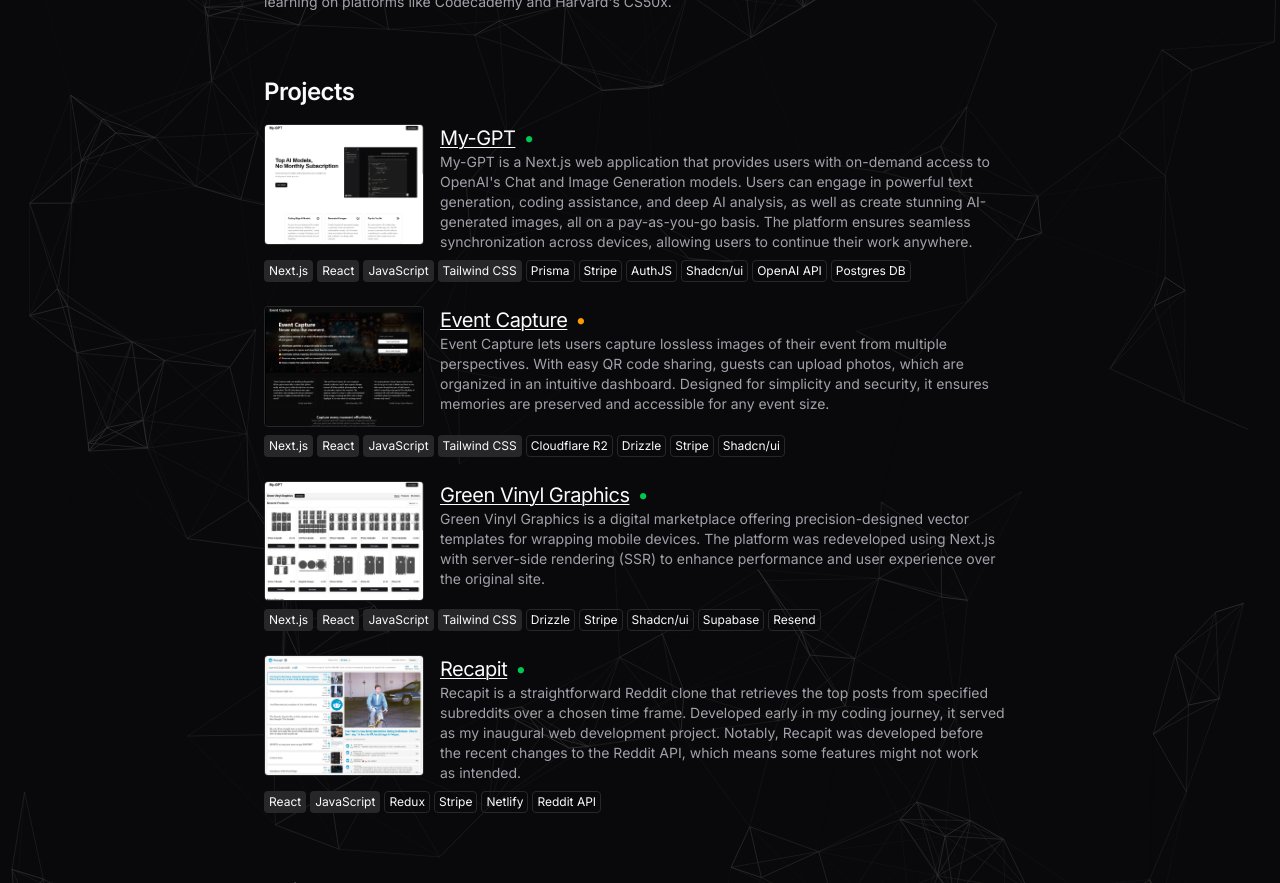
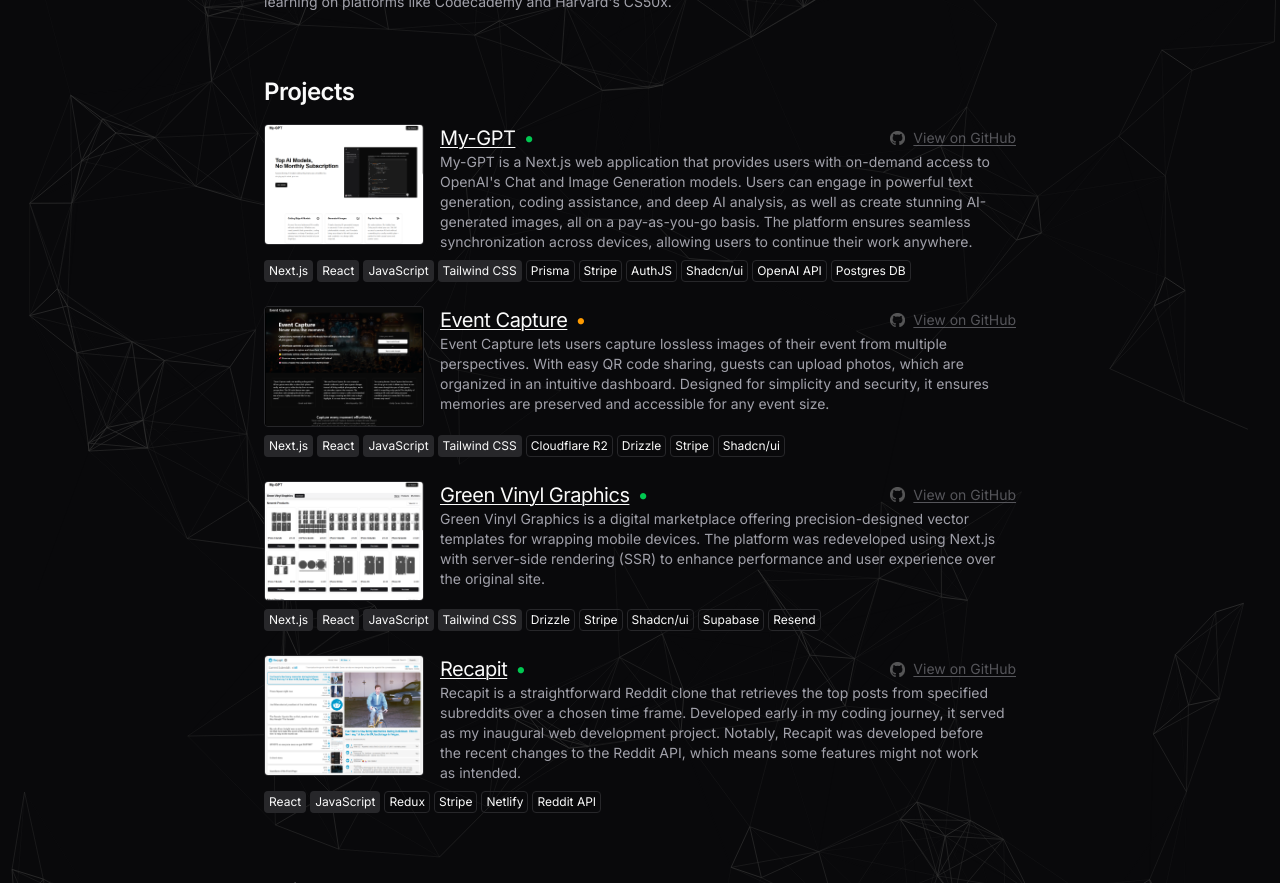
Before and after one commit to jongreen96/Portfolio, a Next.js app: page / in a window 1280 px wide. Shown: the part 400-1283 px from the top of the page. Built offline with nearby package versions, Linux system fonts and the light colour scheme.

Commit message:
Add links to Github for each project

```diff
--- a/src/app/page.tsx
+++ b/src/app/page.tsx
@@ -118,6 +118,7 @@
                 />
               </Link>
               <div>
+                <div className='flex items-center justify-between'>
                   <div className='flex items-center'>
                     <Link
                       href='https://my-gpt.app'
@@ -129,6 +130,23 @@
                     <span className='text-green-500 text-xl ml-2 select-none'>
                       •
                     </span>
+                  </div>
+
+                  <Link
+                    href='https://github.com/jongreen96/MyGPT'
+                    target='_blank'
+                    className='text-muted-foreground/50 flex items-center gap-2 text-sm underline underline-offset-2 decoration-1 hover:text-blue-300'
+                  >
+                    <Image
+                      src='/github.png'
+                      alt='logo'
+                      width={15}
+                      height={15}
+                      aria-label='github'
+                      className='opacity-50'
+                    />
+                    <span>View on GitHub</span>
+                  </Link>
                 </div>
 
                 <p className='text-muted-foreground text-sm text-pretty'>
@@ -172,6 +190,7 @@
                 />
               </Link>
               <div>
+                <div className='flex items-center justify-between'>
                   <div className='flex items-center'>
                     <Link
                       href='https://event-capture.jongreen.dev/'
@@ -183,6 +202,23 @@
                     <span className='text-amber-500 text-xl ml-2 select-none'>
                       •
                     </span>
+                  </div>
+
+                  <Link
+                    href='https://github.com/jongreen96/EventCapture'
+                    target='_blank'
+                    className='text-muted-foreground/50 flex items-center gap-2 text-sm underline underline-offset-2 decoration-1 hover:text-blue-300'
+                  >
+                    <Image
+                      src='/github.png'
+                      alt='logo'
+                      width={15}
+                      height={15}
+                      aria-label='github'
+                      className='opacity-50'
+                    />
+                    <span>View on GitHub</span>
+                  </Link>
                 </div>
 
                 <p className='text-muted-foreground text-sm text-pretty'>
@@ -222,6 +258,7 @@
                 />
               </Link>
               <div>
+                <div className='flex items-center justify-between'>
                   <div className='flex items-center'>
                     <Link
                       href='https://greenvinylgraphics.com'
@@ -235,6 +272,23 @@
                     <span className='text-green-500 text-xl ml-2 select-none'>
                       •
                     </span>
+                  </div>
+
+                  <Link
+                    href='https://github.com/jongreen96/GreenVinylGraphics'
+                    target='_blank'
+                    className='text-muted-foreground/50 flex items-center gap-2 text-sm underline underline-offset-2 decoration-1 hover:text-blue-300'
+                  >
+                    <Image
+                      src='/github.png'
+                      alt='logo'
+                      width={15}
+                      height={15}
+                      aria-label='github'
+                      className='opacity-50'
+                    />
+                    <span>View on GitHub</span>
+                  </Link>
                 </div>
 
                 <p className='text-muted-foreground text-sm text-pretty'>
@@ -275,6 +329,7 @@
                 />
               </Link>
               <div>
+                <div className='flex items-center justify-between'>
                   <div className='flex items-center'>
                     <Link
                       href='https://recapit-reddit.netlify.app'
@@ -286,6 +341,23 @@
                     <span className='text-green-500 text-xl ml-2 select-none'>
                       •
                     </span>
+                  </div>
+
+                  <Link
+                    href='https://github.com/jongreen96/Recapit'
+                    target='_blank'
+                    className='text-muted-foreground/50 flex items-center gap-2 text-sm underline underline-offset-2 decoration-1 hover:text-blue-300'
+                  >
+                    <Image
+                      src='/github.png'
+                      alt='logo'
+                      width={15}
+                      height={15}
+                      aria-label='github'
+                      className='opacity-50'
+                    />
+                    <span>View on GitHub</span>
+                  </Link>
                 </div>
 
                 <p className='text-muted-foreground text-sm text-pretty'>
```
Lines whose indentation alone changed are shown as unchanged.
